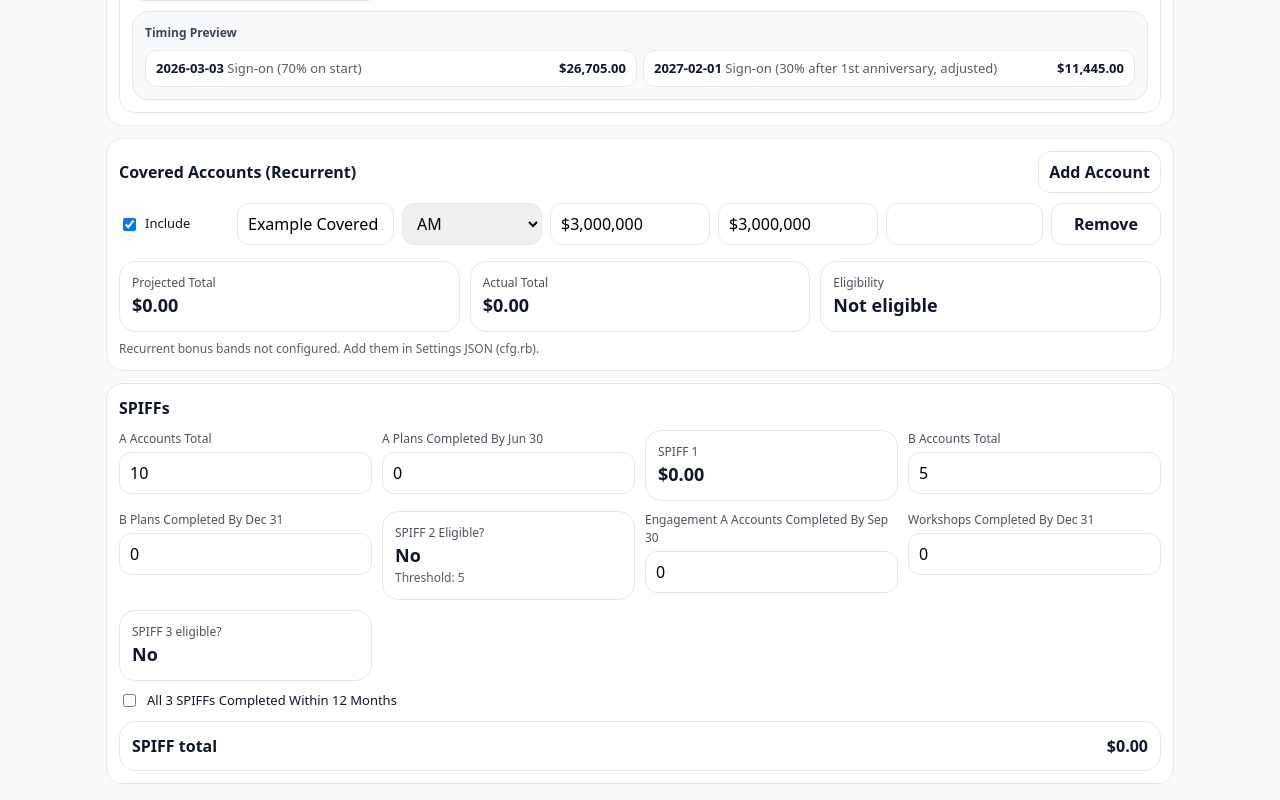
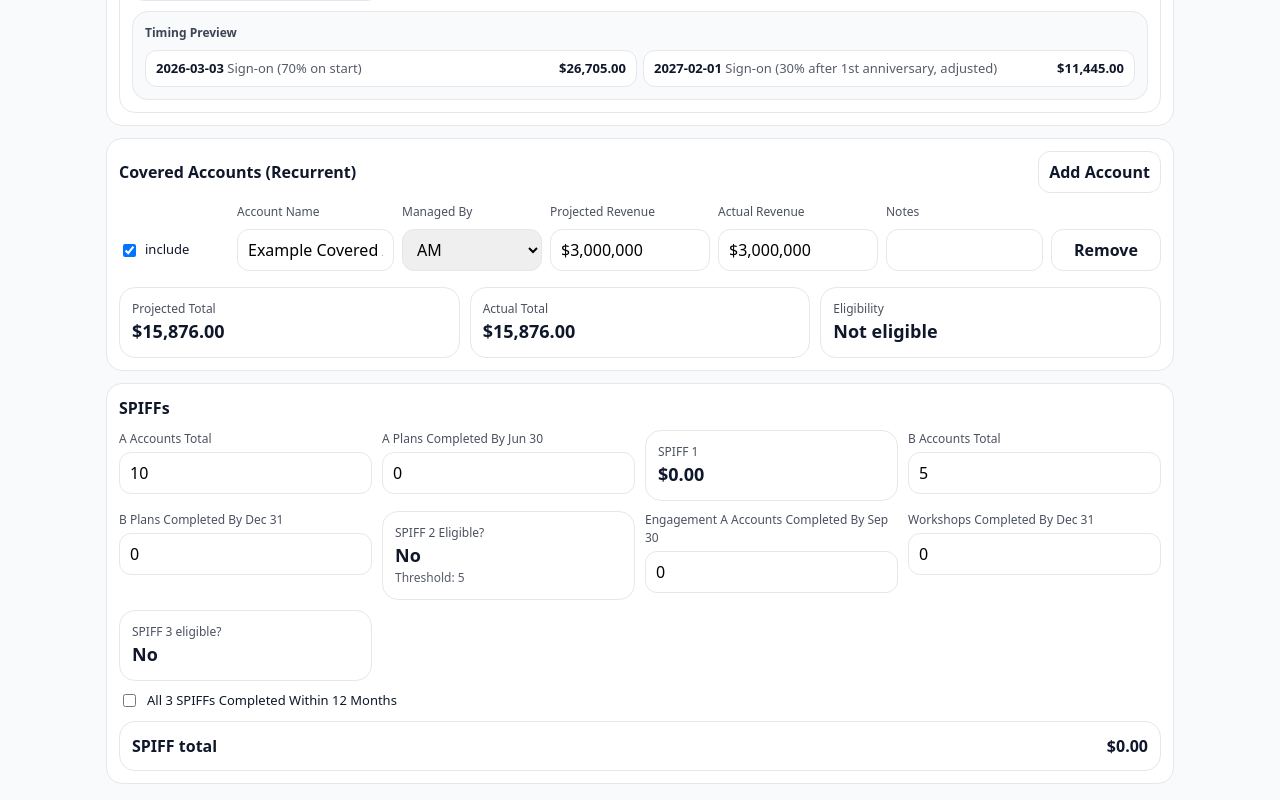
Before and after one commit to ecandamo/BD-Comp-Plan-Calculator, a React (Vite) app: page / in a window 1280 px wide. Shown: the part 714-1514 px from the top of the page. Built offline with nearby package versions, Linux system fonts and the light colour scheme; the HTML template or start-up script is replaced by a standard one.

Commit message:
Added Recurrent Bonus band table, labels and functionality.

```diff
--- a/src/App.tsx
+++ b/src/App.tsx
@@ -168,7 +168,60 @@ const CFG0: Config = {
     { min: 50001, max: 100000, y1: 0.075, y2: 0.1125, y3: 0.15 },
     { min: 0, max: 50000, y1: 0.1125, y2: 0.1688, y3: 0.225 }
   ],
-  rb: [],
+  rb: [
+    { min: 5500001, max: 6000000, bonus: 30950 },
+    { min: 5000001, max: 5500000, bonus: 28450 },
+    { min: 4900001, max: 5000000, bonus: 25950 },
+    { min: 4800001, max: 4900000, bonus: 25452 },
+    { min: 4700001, max: 4800000, bonus: 24948 },
+    { min: 4600001, max: 4700000, bonus: 24444 },
+    { min: 4500001, max: 4600000, bonus: 23940 },
+    { min: 4400001, max: 4500000, bonus: 23436 },
+    { min: 4300001, max: 4400000, bonus: 22932 },
+    { min: 4200001, max: 4300000, bonus: 22428 },
+    { min: 4100001, max: 4200000, bonus: 21924 },
+    { min: 4000001, max: 4100000, bonus: 21420 },
+    { min: 3900001, max: 4000000, bonus: 20916 },
+    { min: 3800001, max: 3900000, bonus: 20412 },
+    { min: 3700001, max: 3800000, bonus: 19908 },
+    { min: 3600001, max: 3700000, bonus: 19404 },
+    { min: 3500001, max: 3600000, bonus: 18900 },
+    { min: 3400001, max: 3500000, bonus: 18396 },
+    { min: 3300001, max: 3400000, bonus: 17892 },
+    { min: 3200001, max: 3300000, bonus: 17388 },
+    { min: 3100001, max: 3200000, bonus: 16884 },
+    { min: 3000001, max: 3100000, bonus: 16380 },
+    { min: 2900001, max: 3000000, bonus: 15876 },
+    { min: 2800001, max: 2900000, bonus: 15372 },
+    { min: 2700001, max: 2800000, bonus: 14868 },
+    { min: 2600001, max: 2700000, bonus: 14364 },
+    { min: 2500001, max: 2600000, bonus: 13860 },
+    { min: 2400001, max: 2500000, bonus: 13356 },
+    { min: 2300001, max: 2400000, bonus: 12852 },
+    { min: 2200001, max: 2300000, bonus: 12348 },
+    { min: 2100001, max: 2200000, bonus: 11844 },
+    { min: 2000001, max: 2100000, bonus: 11340 },
+    { min: 1900001, max: 2000000, bonus: 10836 },
+    { min: 1800001, max: 1900000, bonus: 10332 },
+    { min: 1700001, max: 1800000, bonus: 9828 },
+    { min: 1600001, max: 1700000, bonus: 9324 },
+    { min: 1500001, max: 1600000, bonus: 8820 },
+    { min: 1400001, max: 1500000, bonus: 8316 },
+    { min: 1300001, max: 1400000, bonus: 7812 },
+    { min: 1200001, max: 1300000, bonus: 7308 },
+    { min: 1100001, max: 1200000, bonus: 6804 },
+    { min: 1000001, max: 1100000, bonus: 3600 },
+    { min: 900001, max: 1000000, bonus: 5796 },
+    { min: 800001, max: 900000, bonus: 5292 },
+    { min: 700001, max: 800000, bonus: 4788 },
+    { min: 600001, max: 700000, bonus: 4284 },
+    { min: 500001, max: 600000, bonus: 3780 },
+    { min: 400001, max: 500000, bonus: 3276 },
+    { min: 300001, max: 400000, bonus: 2772 },
+    { min: 200001, max: 300000, bonus: 2268 },
+    { min: 100001, max: 200000, bonus: 1764 },
+    { min: 60001, max: 100000, bonus: 1260 }
+  ],
   rbCap: 30950,
   sp: { s1a: 500, s1b: 250, s2: 500, s3: 1250, s3max: 4, top: 5000 }
 };
@@ -955,19 +1008,38 @@ function AppInner() {
               r: <Btn on={addAcct}>Add Account</Btn>,
               c: (
                 <div style={{ display: "grid", gap: 8 }}>
+                  <div
+                    style={{
+                      display: "grid",
+                      gap: 8,
+                      gridTemplateColumns: "110px 1fr 140px 160px 160px 1fr 110px",
+                      alignItems: "center",
+                      fontSize: 12,
+                      fontWeight: 400,
+                      opacity: 0.75
+                    }}
+                  >
+                    <div />
+                    <div>Account Name</div>
+                    <div>Managed By</div>
+                    <div>Projected Revenue</div>
+                    <div>Actual Revenue</div>
+                    <div>Notes</div>
+                    <div />
+                  </div>
                   {s.accts.map((a) => (
                     <div key={a.id} style={{ display: "grid", gap: 8, gridTemplateColumns: "110px 1fr 140px 160px 160px 1fr 110px", alignItems: "center" }}>
                       <label style={{ display: "flex", gap: 6, alignItems: "center", fontSize: 13 }}>
-                        <input type="checkbox" checked={a.include} onChange={(e) => setAcct(a.id, { include: e.target.checked })} /> Include
+                        <input type="checkbox" checked={a.include} onChange={(e) => setAcct(a.id, { include: e.target.checked })} /> include
                       </label>
-                      <input value={a.name} onChange={(e) => setAcct(a.id, { name: e.target.value })} style={S.inp} />
+                      <input aria-label="Account Name" value={a.name} onChange={(e) => setAcct(a.id, { name: e.target.value })} style={S.inp} />
                       <Sel v={a.managedBy} set={(v: any) => setAcct(a.id, { managedBy: v })}>
                         <option value="AM">AM</option>
                         <option value="SD">SD</option>
                       </Sel>
                       <USD v={a.projectedRevenue} set={(v) => setAcct(a.id, { projectedRevenue: v })} />
                       <USD v={a.actualRevenue} set={(v) => setAcct(a.id, { actualRevenue: v })} />
-                      <input value={a.note || ""} onChange={(e) => setAcct(a.id, { note: e.target.value })} style={S.inp} />
+                      <input aria-label="Notes" value={a.note || ""} onChange={(e) => setAcct(a.id, { note: e.target.value })} style={S.inp} />
                       <Btn on={() => delAcct(a.id)}>Remove</Btn>
                     </div>
                   ))}
```
